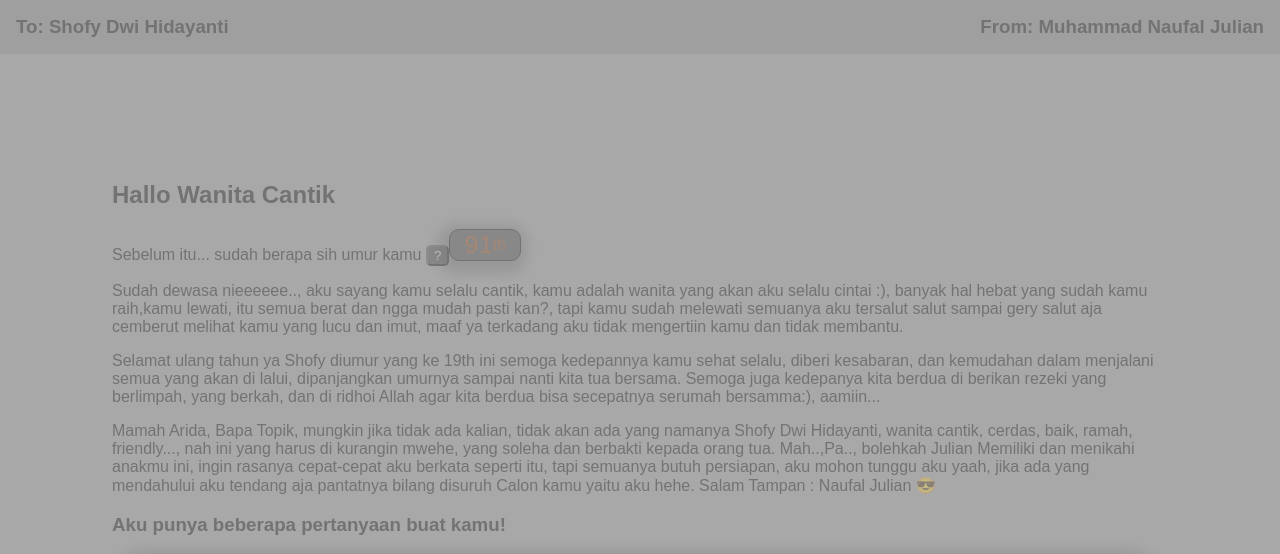
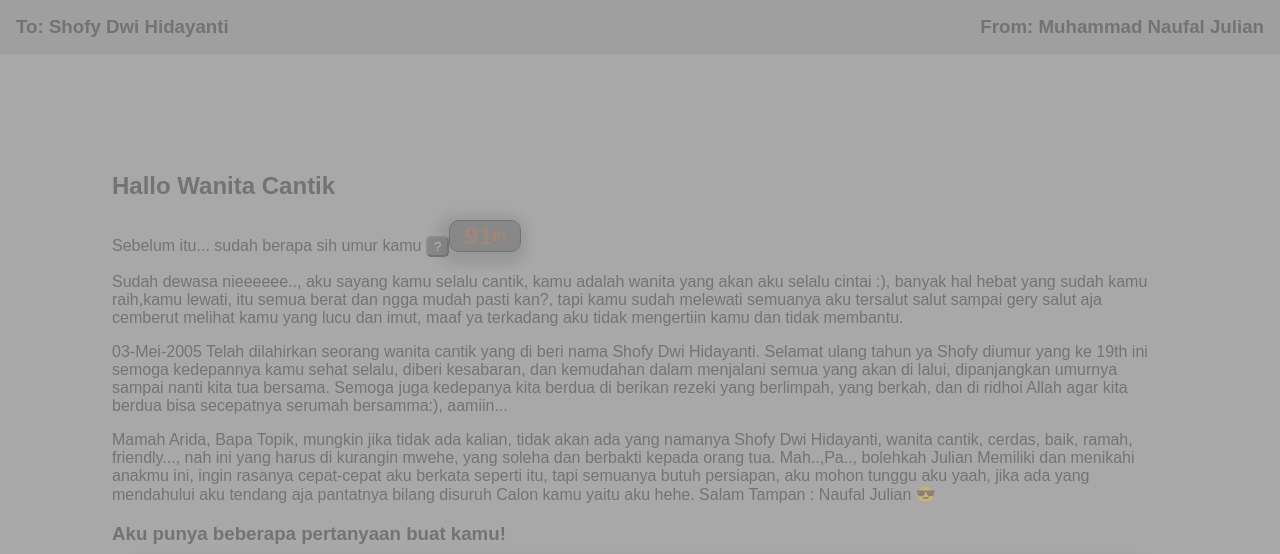
Before and after one commit to MuhammadNaufalJulian/Selamat-Ulang-Tahun-Shofy, a plain HTML site: page EMAIL/mail.html in a window 1280 px wide. Shown: the top 554 px of the page. Drawn offline with Linux system fonts and the light colour scheme; files whose address does not match are found by name.

Commit message:
Update mail.html

```diff
--- a/EMAIL/mail.html
+++ b/EMAIL/mail.html
@@ -34,7 +34,7 @@
 </div>
 </div>
                     Sudah dewasa nieeeeee.., aku sayang kamu selalu cantik, kamu adalah wanita yang akan aku selalu cintai :), banyak hal hebat yang sudah kamu raih,kamu lewati, itu semua berat dan ngga mudah pasti kan?, tapi kamu sudah melewati semuanya aku tersalut salut sampai gery salut aja cemberut melihat kamu yang lucu dan imut, maaf ya terkadang aku tidak mengertiin kamu dan tidak membantu.</p>
-                <p>Selamat ulang tahun ya Shofy diumur yang ke 19th ini semoga kedepannya kamu sehat selalu, diberi kesabaran, dan kemudahan dalam menjalani semua yang akan di lalui, dipanjangkan umurnya sampai nanti kita tua bersama. Semoga juga kedepanya kita berdua di berikan rezeki yang berlimpah, yang berkah, dan di ridhoi Allah agar kita berdua bisa secepatnya serumah bersamma:), aamiin...</p>
+                <p>03-Mei-2005 Telah dilahirkan seorang wanita cantik yang di beri nama Shofy Dwi Hidayanti. Selamat ulang tahun ya Shofy diumur yang ke 19th ini semoga kedepannya kamu sehat selalu, diberi kesabaran, dan kemudahan dalam menjalani semua yang akan di lalui, dipanjangkan umurnya sampai nanti kita tua bersama. Semoga juga kedepanya kita berdua di berikan rezeki yang berlimpah, yang berkah, dan di ridhoi Allah agar kita berdua bisa secepatnya serumah bersamma:), aamiin...</p>
                 <p>Mamah Arida, Bapa Topik, mungkin jika tidak ada kalian, tidak akan ada yang namanya Shofy Dwi Hidayanti, wanita cantik, cerdas, baik, ramah, friendly..., nah ini yang harus di kurangin mwehe, yang soleha dan berbakti kepada orang tua. Mah..,Pa.., bolehkah Julian Memiliki dan menikahi anakmu ini, ingin rasanya cepat-cepat aku berkata seperti itu, tapi semuanya butuh persiapan, aku mohon tunggu aku yaah, jika ada yang mendahului aku tendang aja pantatnya bilang disuruh Calon kamu yaitu aku hehe. Salam Tampan : Naufal Julian 😎</p>
                 <h3>Aku punya beberapa pertanyaan buat kamu!</h3>
             </div>
```
